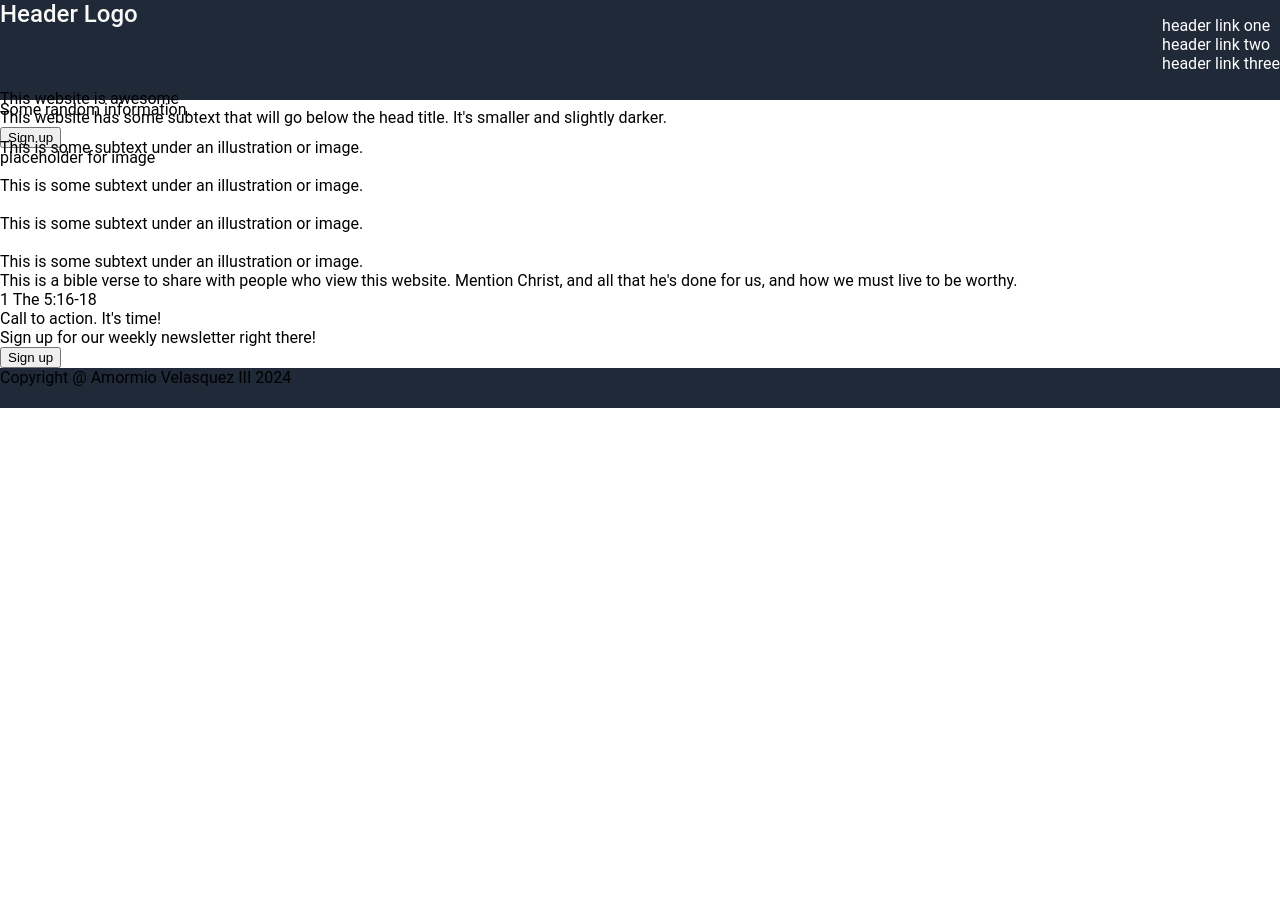
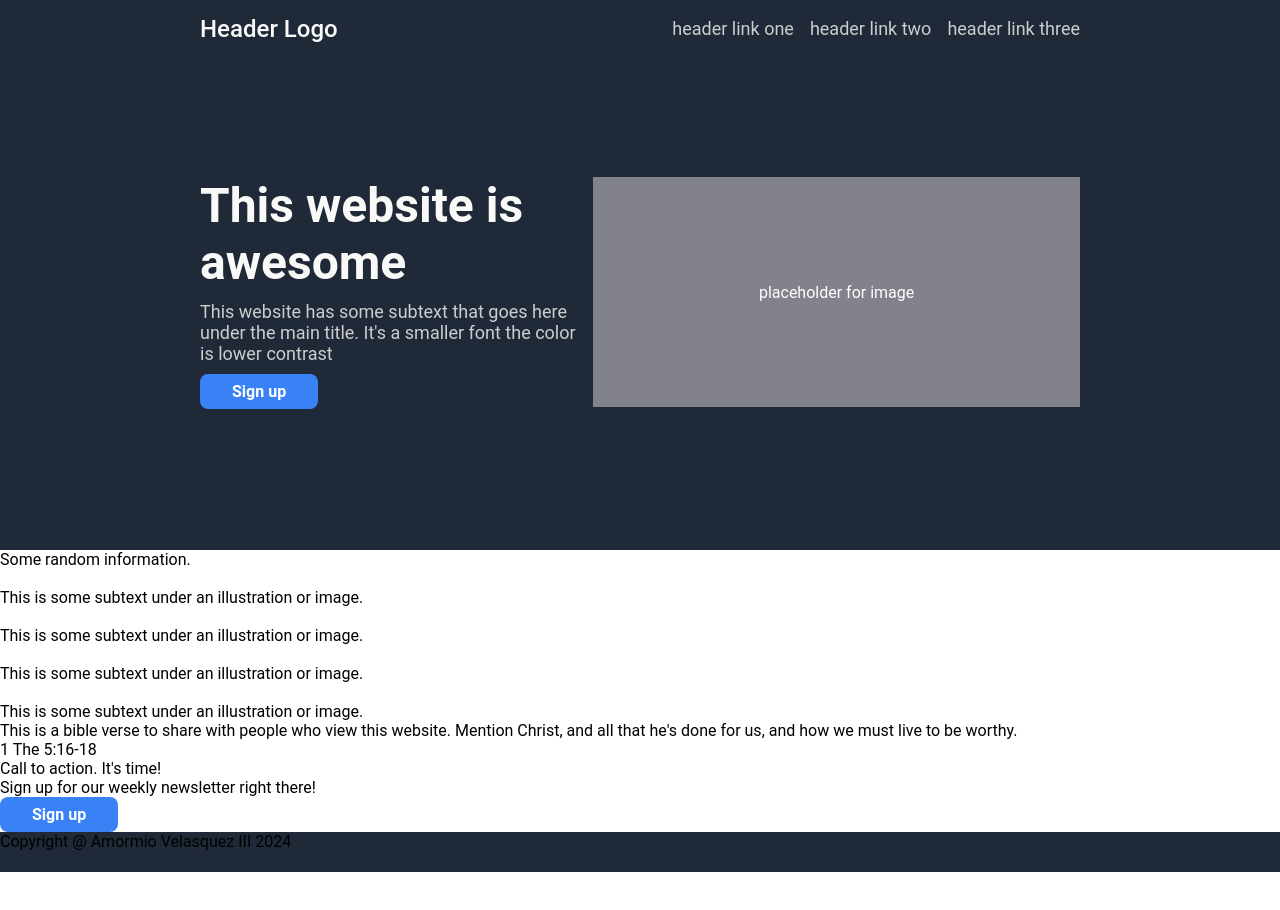
Before and after one commit to Amormio25/Landing-Page, a plain HTML site: page index.html in a window 1280 px wide. Shown: the top 910 px of the page. Drawn offline with Linux system fonts and the light colour scheme.

Commit message:
Completed styling the banner and header

```diff
--- a/index.html
+++ b/index.html
@@ -22,7 +22,7 @@
     <div class="banner-container">
         <div class="banner-textbox">
           <div class="banner-head">This website is awesome</div>
-          <div class="banner-text">This website has some subtext that will go below the head title. It's smaller and slightly darker.</div>
+          <div class="banner-text">This website has some subtext that goes here under the main title. It's a smaller font the color is lower contrast</div>
           <div class="button">
             <button>Sign up</button>
           </div>
--- a/style.css
+++ b/style.css
@@ -8,7 +8,7 @@ body {
 }
 
 .banner {
-  height: 100px;
+  height: 550px;
   background-color: #1f2937;
 }
 
@@ -20,20 +20,70 @@ body {
 .header {
   display: flex;
   justify-content: space-between;
+  padding: 0px 200px;
+  align-items: center;
 }
 
 .left {
   color: #f9faf8;
   font-size: 24px;
-  font-weight: 500;
+  font-weight: 530;
 }
 
 ul {
   list-style: none;
   text-decoration: none;
+  display: flex;
+  gap: 16px;
+  font-size: 18px;
 }
 
 a {
-  color: white;
+  color: #cdcdcf;
   text-decoration: none;
 }
+
+.banner-container {
+  display: flex;
+  padding: 120px 200px 0px 200px;
+  justify-content: space-between;
+}
+
+.banner-textbox {
+  display: flex;
+  flex-direction: column;
+  width: 420px;
+  gap: 10px;
+}
+
+.banner-head {
+  font-size: 48px;
+  color: #f9faf8;
+  font-weight: bolder;
+}
+
+.banner-text {
+  color: #cdcdcf;
+  font-size: 18px;
+}
+
+.banner-pic {
+  width: 520px;
+  height: 230px;
+  background-color: #82828c;
+  color: white;
+  display: flex;
+  justify-content: center;
+  align-items: center;
+}
+
+button {
+  background: #3882f6;
+  border-radius: 8px;
+  border: none;
+  color: white;
+  padding: 8px 32px;
+  font-family: Roboto, sans-serif;
+  font-weight: 600;
+  font-size: 16px;
+}
```
